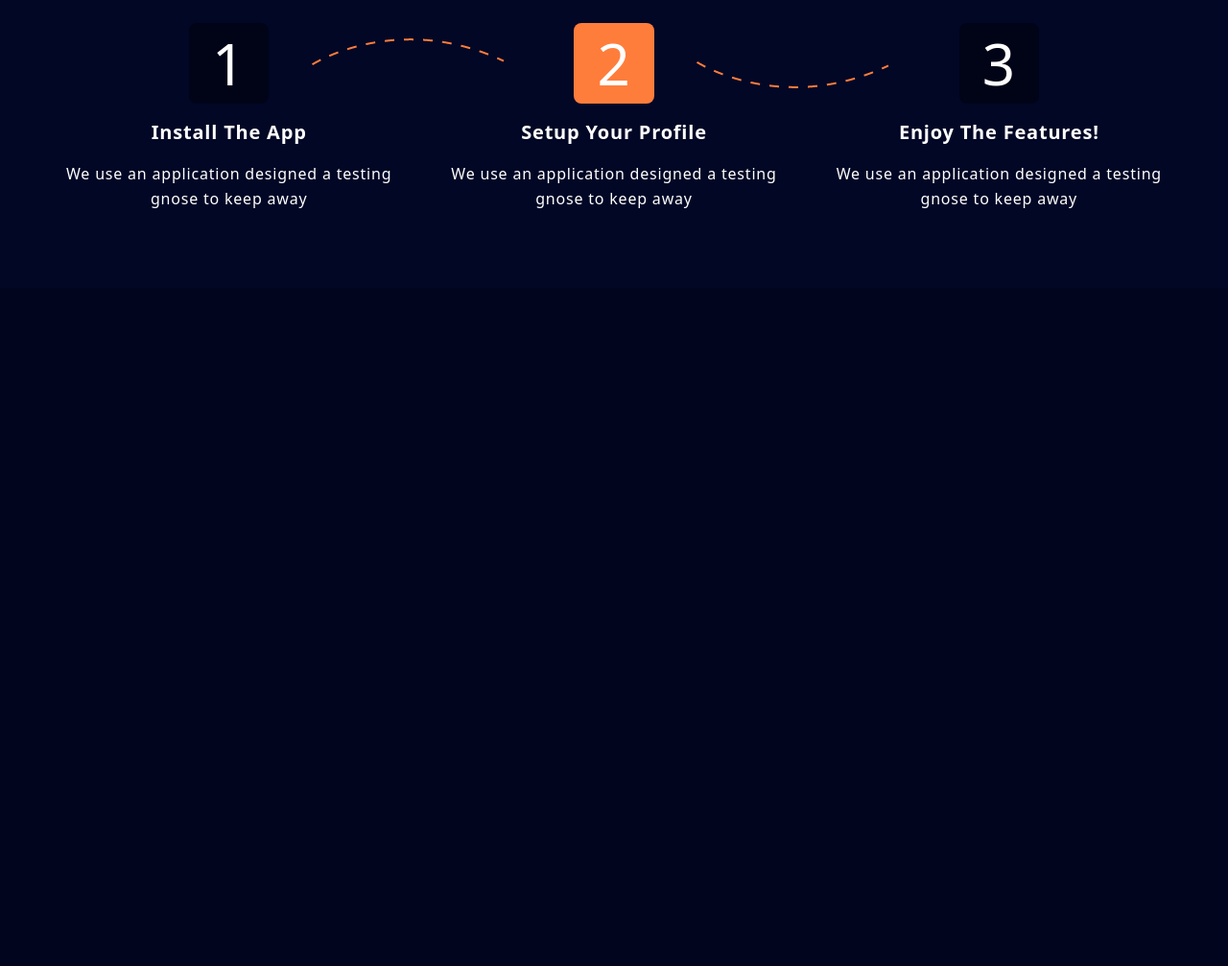
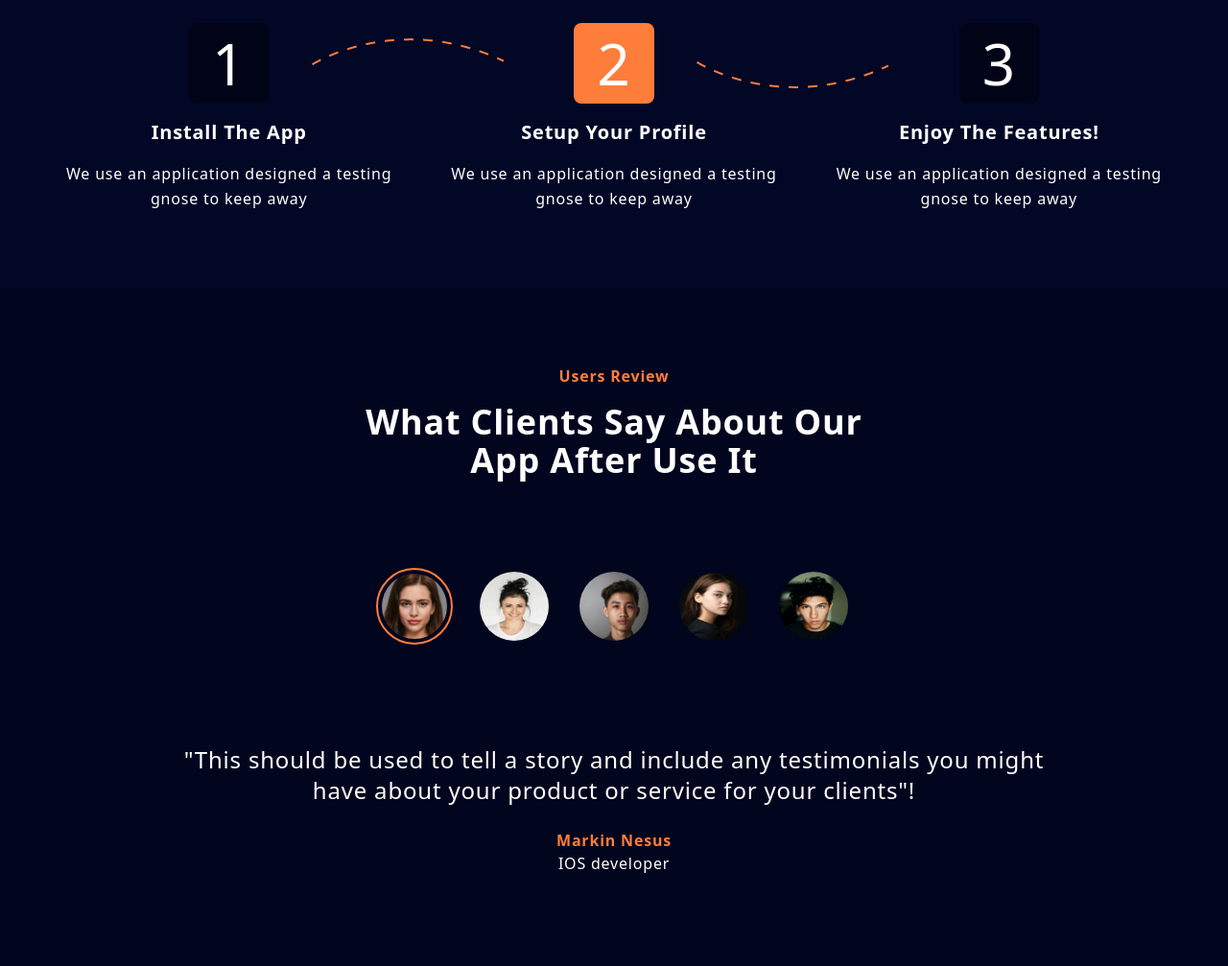
Before and after one commit to yladev/ja-bank, a website: page index.html in a window 1280 px wide. Shown: the part 2223-3230 px from the top of the page at 96% size. Before the commit the page ends 2523 px from the top, so only its background shows below. Drawn offline with Linux system fonts and the light colour scheme.

Commit message:
completed ui/users-review

```diff
--- a/index.html
+++ b/index.html
@@ -178,13 +178,66 @@
                 </div>
             </div>
         </section>
+
+        <!-- Users Review -->
+        <section id="testimonial">
+            <div class="container py-20">
+                <div class="text-center m-auto mb-20 md:w-1/2">
+                    <h4 class="font-bold text-color-secondary mb-4">Users Review</h4>
+                    <h1 class="title">What Clients Say About Our App After Use It</h1>
+                </div>
+
+                <!-- Review Container -->
+                <div class="mt-8">
+                    <div class="flex items-center justify-center flex-wrap">
+                        <img src="./img/user1.jpg" alt="" class="h-20 w-20 rounded-full p-1 m-3 cursor-pointer user-pic active-pic" onclick="showReview()">
+                        <img src="./img/user2.jpg" alt="" class="h-20 w-20 rounded-full p-1 m-3 cursor-pointer user-pic" onclick="showReview()">
+                        <img src="./img/user3.jpg" alt="" class="h-20 w-20 rounded-full p-1 m-3 cursor-pointer user-pic" onclick="showReview()">
+                        <img src="./img/user4.jpg" alt="" class="h-20 w-20 rounded-full p-1 m-3 cursor-pointer user-pic" onclick="showReview()">
+                        <img src="./img/user5.jpg" alt="" class="h-20 w-20 rounded-full p-1 m-3 cursor-pointer user-pic" onclick="showReview()">
+                    </div>
+
+                    <div class="grid place-items-center text-center m-auto md:w-4/5 min-h-[40vh]">
+                        <div class="user-text active-text">
+                            <p class="md:text-2xl mb-6">"This should be used to tell a story and include any testimonials you might have about your product or service for your clients"!</p>
+                            <h4 class="font-bold text-color-secondary">Markin Nesus</h4>
+                            <p>IOS developer</p>
+                        </div>
+
+                        <div class="user-text">
+                            <p class="md:text-2xl mb-6">"This should be used to tell a story and include any testimonials you might have about your product or service for your clients"!</p>
+                            <h4 class="font-bold text-color-secondary">Vera Duncan</h4>
+                            <p>Flutter developer</p>
+                        </div>
+
+                        <div class="user-text">
+                            <p class="md:text-2xl mb-6">"This should be used to tell a story and include any testimonials you might have about your product or service for your clients"!</p>
+                            <h4 class="font-bold text-color-secondary">Pirtle Karol</h4>
+                            <p>Android developer</p>
+                        </div>
+
+                        <div class="user-text">
+                            <p class="md:text-2xl mb-6">"This should be used to tell a story and include any testimonials you might have about your product or service for your clients"!</p>
+                            <h4 class="font-bold text-color-secondary">Mark Joe</h4>
+                            <p>React developer</p>
+                        </div>
+
+                        <div class="user-text">
+                            <p class="md:text-2xl mb-6">"This should be used to tell a story and include any testimonials you might have about your product or service for your clients"!</p>
+                            <h4 class="font-bold text-color-secondary">Leila Domniuc</h4>
+                            <p>Angular developer</p>
+                        </div>
+                    </div>
+                </div>
+            </div>
+        </section>
     </main>
 
     <script>
         // Mobile menu
         const hamburger = document.querySelector('#hamburger');
         const menu = document.querySelector('#menu');
-        const hLink = document.querySelector('#hLink');
+        const hLink = document.querySelectorAll('#hLink');
         const faSolid = document.querySelector(".fa-solid");
 
         hamburger.addEventListener("click", () => {
@@ -198,6 +251,24 @@
                 faSolid.classList.toggle('fa-xmark')
             })
         })
+
+        // Users Review
+        const userTexts = document.getElementsByClassName("user-text");
+        const userPics = document.getElementsByClassName("user-pic");
+
+        function showReview() {
+            for(userPic of userPics) {
+                userPic.classList.remove("active-pic");
+            }
+            for(userText of userTexts) {
+                userText.classList.remove("active-text")
+            }
+
+            let i = Array.from(userPics).indexOf(event.target);
+
+            userPics[i].classList.add('active-pic');
+            userTexts[i].classList.add('active-text');
+        }
     </script>
 </body>
 </html>
--- a/input.css
+++ b/input.css
@@ -17,3 +17,37 @@
 .blod2{
     @apply w-80 h-80 bg-color-secondary absolute bottom-10 right-0 -z-10 blur-2xl opacity-30 overflow-hidden rounded-full;
 }
+
+.user-text{
+    display: none;
+}
+
+.user-text.active-text{
+    display: block;
+    animation: moveup 1s line forwards;
+}
+
+.user-pic{
+    transition: all 0.2s ease;
+}
+
+.user-pic.active-pic{
+    border: 2px solid #ff7d3b;
+}
+
+@keyframes moveup{
+    0%{
+        margin-top: 40px;
+        opacity: 0;
+    }
+
+    50%{
+        margin-top: 20px;
+        opacity: 0.1;
+    }
+
+    100%{
+        margin-top: 0px;
+        opacity: 1;
+    }
+}
```
Also changed, not shown: css/main.css.
